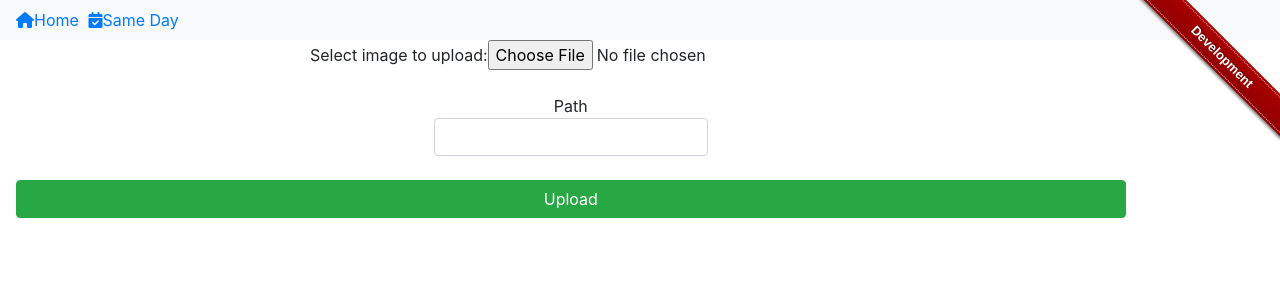
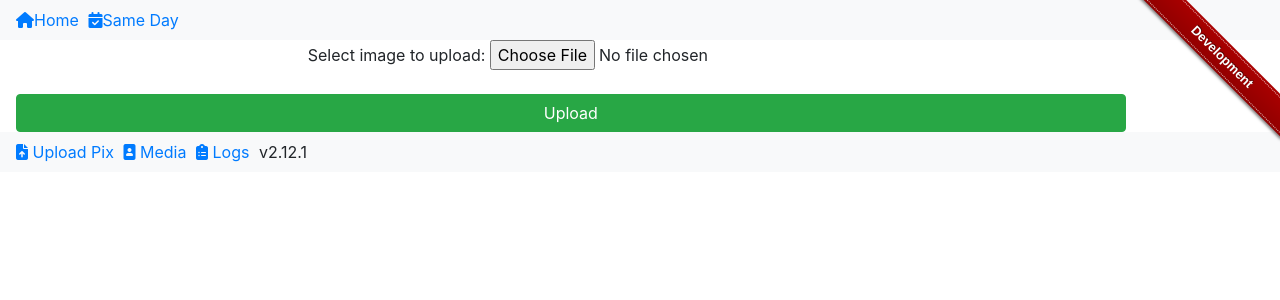
Before and after one commit to rayjlim/miniblog, a React (Create React App) app in the folder frontend/: page /upload in a window 1280 px wide. Shown: the top 300 px of the page. Built offline with nearby package versions, Linux system fonts and the light colour scheme; no server answers.

Commit message:
feat: #110 css fix up for media view, unify bottom nav

```diff
--- /dev/null
+++ b/frontend/src/components/MediaList.css
@@ -0,0 +1,31 @@
+.media-preview {
+  padding: 0 auto;
+  display: flex;
+  flex-direction: row;
+  flex-wrap: wrap;
+  list-style-type: none;
+}
+.media-preview>li:first-child {background: #FFF}
+.media-preview>li:nth-child(2n+2)  {background: #CCC}
+
+.media-preview > li {
+  flex: 1 1 2000px;
+  max-width: 200px;
+  border: 1px dashed grey;
+  margin: 0.1em 0.6em;
+
+}
+.media-preview button {
+  display: inline;
+  margin: 0 1em;
+  vertical-align: bottom;
+}
+
+.media-preview img {
+  max-width: 200px;
+  display: block;
+}
+
+.delete {
+  background-color: tomato;
+}
--- a/frontend/src/components/MediaList.jsx
+++ b/frontend/src/components/MediaList.jsx
@@ -1,6 +1,8 @@
 import React, { useState, useEffect } from 'react'; // eslint-disable-line no-unused-vars
 import PropTypes from 'prop-types';
 import constants from '../constants';
+
+import './MediaList.css';
 
 const MediaList = ({ onMediaSelect }) => {
   const [media, setMedia] = useState([]);
@@ -81,25 +83,30 @@ const MediaList = ({ onMediaSelect }) => {
         && uploadDirs.map(dir => (
           <button onClick={() => loadDir(dir)} type="button" key={dir}>{dir}</button>
         ))}
-      <h2>Media</h2>
+      <h2>
+        Media (
         {media.length}
-      <ul />
-      {media.length
-        && media.map(key => (
+        )
+      </h2>
+      {media.length && (
+        <ul className="media-preview">
+          { media.map(key => (
             <li key={key}>
-            <p>{key}</p>
               <button onClick={() => onMediaSelect(`${currentDir}/`, key)} type="button">
                 Load
+              </button>
+              <button onClick={() => deleteMedia(`${currentDir}/`, key)} type="button" className="delete">
+                Delete
               </button>
               <img
                 src={`${constants.UPLOAD_ROOT}/${currentDir}/${key}`}
                 alt="main_img"
+                title={key}
               />
-            <button onClick={() => deleteMedia(`${currentDir}/`, key)} type="button">
-              Delete
-            </button>
             </li>
           ))}
+        </ul>
+      )}
     </div>
   );
 };
--- a/frontend/src/components/UploadForm.jsx
+++ b/frontend/src/components/UploadForm.jsx
@@ -1,7 +1,8 @@
 import React, { useState } from 'react'; // eslint-disable-line no-unused-vars
-import { useNavigate } from 'react-router-dom';
+import { NavLink as RouterNavLink, useNavigate } from 'react-router-dom';
 import format from 'date-fns/format';
 import constants from '../constants';
+import pkg from '../../package.json';
 
 const UploadForm = () => {
   const navigate = useNavigate();
@@ -47,27 +48,25 @@ const UploadForm = () => {
   }
 
   return (
+    <>
       <div className="container">
         <form action="../uploadImage/">
+          <input
+            type="hidden"
+            className="form-control"
+            id="filePath"
+            name="filePath"
+            value=""
+          />
           <div className="form-group">
             <label htmlFor="fileToUpload">
               Select image to upload:
+              {' '}
               <input
                 type="file"
                 name="fileToUpload"
                 onChange={onChangeHandler}
                 id="fileToUpload"
-            />
-          </label>
-        </div>
-        <div className="form-group">
-          <label htmlFor="filePath">
-            Path
-            <input
-              type="text"
-              className="form-control"
-              id="filePath"
-              name="filePath"
               />
             </label>
           </div>
@@ -85,6 +84,30 @@ const UploadForm = () => {
           </button>
         </form>
       </div>
+      <nav className="navbar navbar-expand-sm navbar-light bg-light text-left">
+        <RouterNavLink to="/upload">
+          <i className="fa fa-file-upload" />
+          {' '}
+          <span className="nav-text">Upload Pix</span>
+        </RouterNavLink>
+        <RouterNavLink to="/media">
+          <i className="fa fa-portrait" />
+          {' '}
+          <span className="nav-text">Media</span>
+          {' '}
+        </RouterNavLink>
+        <RouterNavLink to="/logs">
+          <i className="fa fa-clipboard-list" />
+          {' '}
+          <span className="nav-text">Logs</span>
+          {' '}
+        </RouterNavLink>
+        <span className="footer-version">
+          v
+          {pkg.version}
+        </span>
+      </nav>
+    </>
   );
 };
 
--- a/frontend/src/views/Media.jsx
+++ b/frontend/src/views/Media.jsx
@@ -6,6 +6,7 @@ import format from 'date-fns/format';
 import constants from '../constants';
 import AddForm from '../components/AddForm';
 import MediaList from '../components/MediaList';
+import pkg from '../../package.json';
 
 import './ribbon.css';
 
@@ -20,7 +21,7 @@ const Media = () => {
   });
 
   const [mediaBaseDir, setMediaBaseDir] = useState('');
-  const [showMedia, setShowMedia] = useState(false);
+  const [showMedia, setShowMedia] = useState(true);
 
   useEffect(() => {
     console.log('Media: useEffect');
@@ -161,18 +162,21 @@ const Media = () => {
           />
         </>
       )}
-
+      <button onClick={e => setShowMedia(!showMedia)} type="button">Toggle Show Media</button>
+      {showMedia && (
+        // eslint-disable-next-line react/jsx-no-bind
+        <MediaList baseDir={mediaBaseDir} onMediaSelect={mediaSelect} />
+      )}
       <nav className="navbar navbar-expand-sm navbar-light bg-light">
         <RouterNavLink to="/upload" className="btn navbar-btn">
           <i className="fa fa-file-upload" />
           Upload Pix
         </RouterNavLink>
+        <span className="footer-version">
+          v
+          {pkg.version}
+        </span>
       </nav>
-      <button onClick={e => setShowMedia(!showMedia)} type="button">Toggle Show Media</button>
-      {showMedia && (
-        // eslint-disable-next-line react/jsx-no-bind
-        <MediaList baseDir={mediaBaseDir} onMediaSelect={mediaSelect} />
-      )}
     </>
   );
 };
--- a/frontend/src/views/OneDay.jsx
+++ b/frontend/src/views/OneDay.jsx
@@ -461,11 +461,11 @@ const OneDay = () => {
           )}
         </section>
       )}
-      <nav className="navbar navbar-expand-sm navbar-light bg-light">
-        <div className="col-md-5 text-left">
-          <RouterNavLink to="/upload" className="btn navbar-btn">
+      <nav className="navbar navbar-expand-sm navbar-light bg-light text-left">
+        <RouterNavLink to="/upload">
           <i className="fa fa-file-upload" />
-            Upload Pix
+          {' '}
+          <span className="nav-text">Upload Pix</span>
         </RouterNavLink>
         <RouterNavLink to="/media">
           <i className="fa fa-portrait" />
@@ -483,7 +483,6 @@ const OneDay = () => {
           v
           {pkg.version}
         </span>
-        </div>
       </nav>
     </>
   );
--- a/frontend/src/views/Search.jsx
+++ b/frontend/src/views/Search.jsx
@@ -9,6 +9,7 @@ import {
 import EditForm from '../components/EditForm';
 import MarkdownDisplay from '../components/MarkdownDisplay';
 import constants from '../constants';
+import pkg from '../../package.json';
 
 import './ribbon.css';
 import './Search.css';
@@ -419,10 +420,27 @@ const TextEntry = () => {
       </section>
 
       <nav className="navbar navbar-expand-sm navbar-light bg-light">
-        <RouterNavLink to="/upload" className="btn navbar-btn">
+        <RouterNavLink to="/upload">
           <i className="fa fa-file-upload" />
-          Upload Pix
+          {' '}
+          <span className="nav-text">Upload Pix</span>
         </RouterNavLink>
+        <RouterNavLink to="/media">
+          <i className="fa fa-portrait" />
+          {' '}
+          <span className="nav-text">Media</span>
+          {' '}
+        </RouterNavLink>
+        <RouterNavLink to="/logs">
+          <i className="fa fa-clipboard-list" />
+          {' '}
+          <span className="nav-text">Logs</span>
+          {' '}
+        </RouterNavLink>
+        <span className="footer-version">
+          v
+          {pkg.version}
+        </span>
       </nav>
     </>
   );
```
Lines whose indentation alone changed are shown as unchanged.
